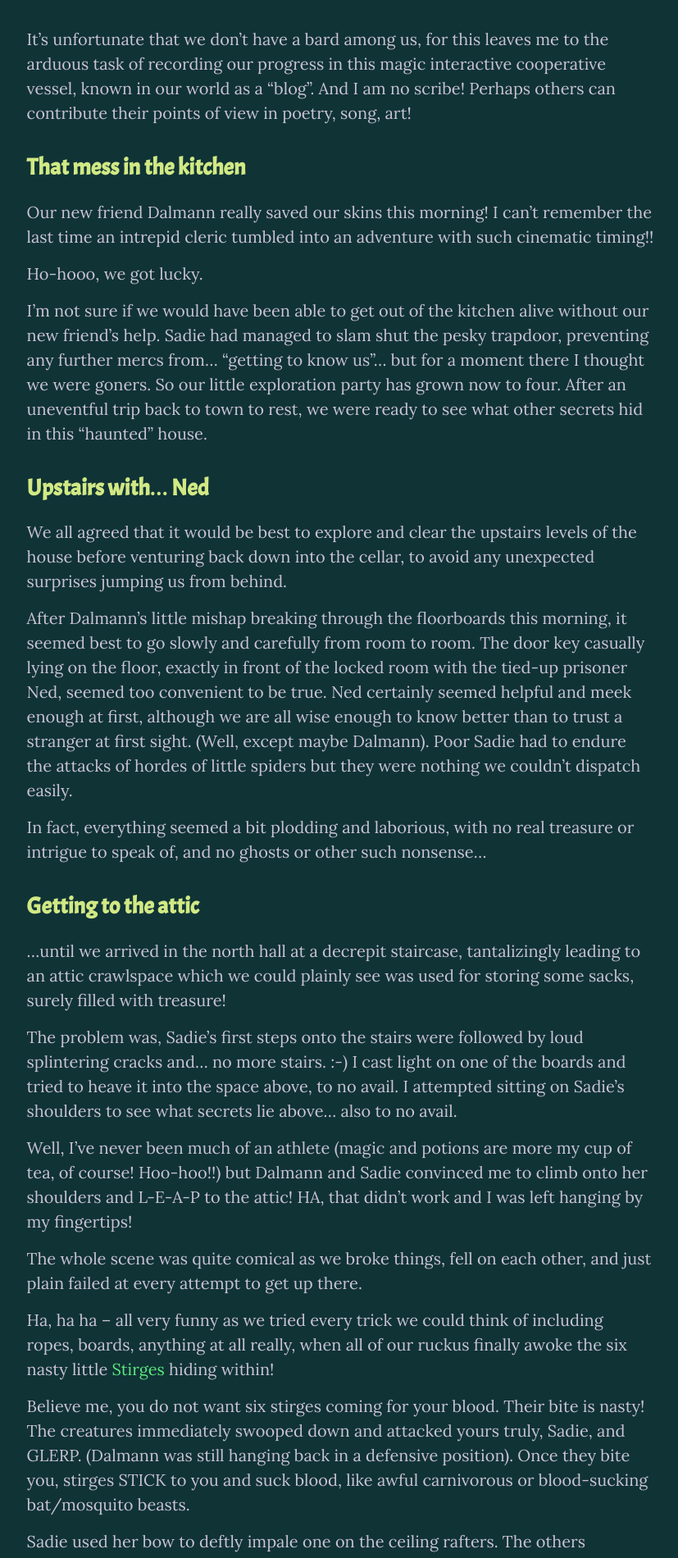
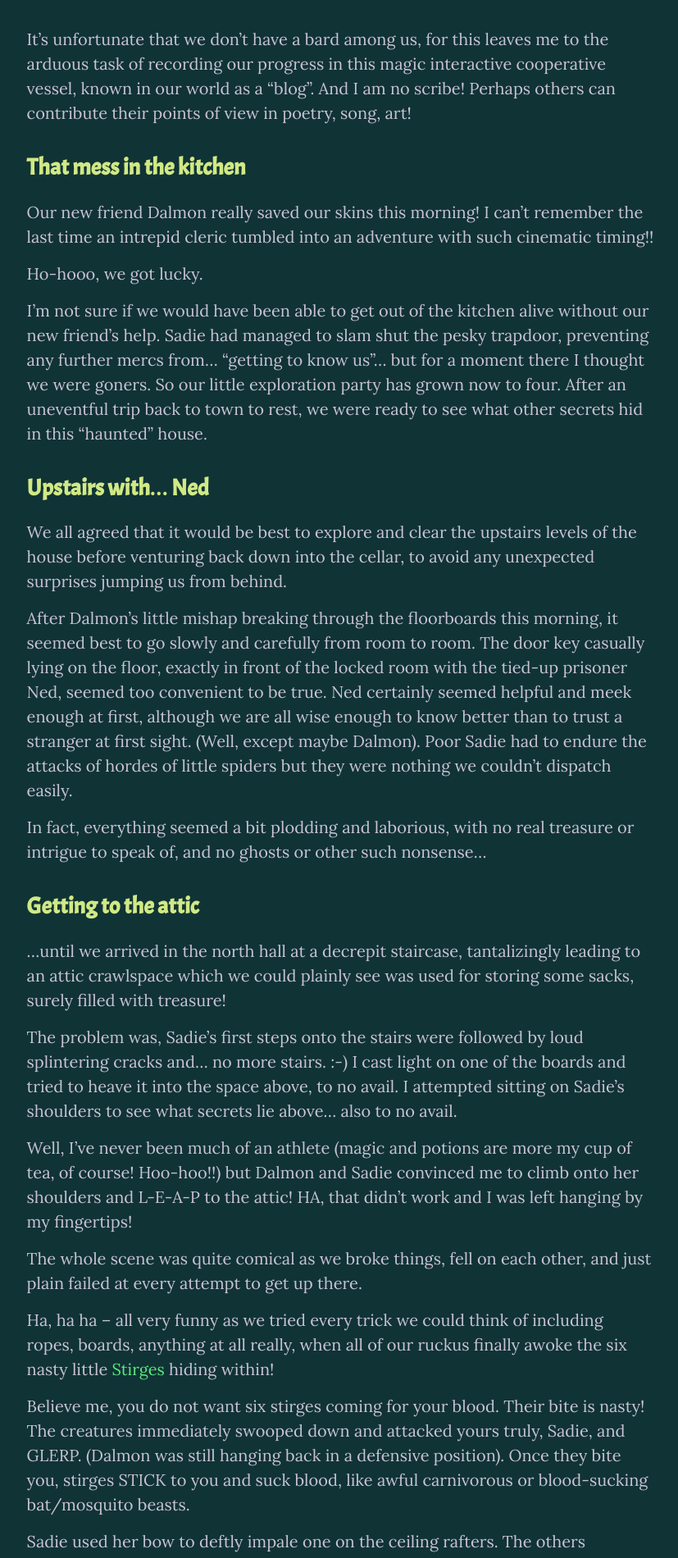
Before and after one commit to billyc/glint-of-valor, a Jekyll site: the page built from _posts/2020-06-28-new-friends.md, in a window 1280 px wide. Shown: the part 929-2829 px from the top of the page at 82% size, without its empty margins (225-1052 px from the left). Built offline with Jekyll 4.4.1, drawn with Linux system fonts in a browser that asks for light colours; some of the changed text lies outside the part shown.

Commit message:
fix dalmon's name

```diff
--- a/_data/characters.yml
+++ b/_data/characters.yml
@@ -13,7 +13,7 @@
   race: Dwarf
   story: Tough as nails and focused on finishing the job... whatever the job is.
 
-- name: Dalmann Schupschank
+- name: Dalmon Schupschank
   class: Cleric
   race: Human
   story: Recently out of the high monastery. Not very worldly just yet... you might even say naïve.
--- a/_posts/2020-06-28-new-friends.md
+++ b/_posts/2020-06-28-new-friends.md
@@ -10,7 +10,7 @@ It's unfortunate that we don't have a bard among us, for this leaves me to the a
 
 ## That mess in the kitchen
 
-Our new friend Dalmann really saved our skins this morning! I can't remember the last time an intrepid cleric tumbled into an adventure with such cinematic timing!!
+Our new friend Dalmon really saved our skins this morning! I can't remember the last time an intrepid cleric tumbled into an adventure with such cinematic timing!!
 
 Ho-hooo, we got lucky.
 
@@ -20,7 +20,7 @@ I'm not sure if we would have been able to get out of the kitchen alive without
 
 We all agreed that it would be best to explore and clear the upstairs levels of the house before venturing back down into the cellar, to avoid any unexpected surprises jumping us from behind.
 
-After Dalmann's little mishap breaking through the floorboards this morning, it seemed best to go slowly and carefully from room to room. The door key casually lying on the floor, exactly in front of the locked room with the tied-up prisoner Ned, seemed too convenient to be true. Ned certainly seemed helpful and meek enough at first, although we are all wise enough to know better than to trust a stranger at first sight. (Well, except maybe Dalmann). Poor Sadie had to endure the attacks of hordes of little spiders but they were nothing we couldn't dispatch easily.
+After Dalmon's little mishap breaking through the floorboards this morning, it seemed best to go slowly and carefully from room to room. The door key casually lying on the floor, exactly in front of the locked room with the tied-up prisoner Ned, seemed too convenient to be true. Ned certainly seemed helpful and meek enough at first, although we are all wise enough to know better than to trust a stranger at first sight. (Well, except maybe Dalmon). Poor Sadie had to endure the attacks of hordes of little spiders but they were nothing we couldn't dispatch easily.
 
 In fact, everything seemed a bit plodding and laborious, with no real treasure or intrigue to speak of, and no ghosts or other such nonsense...
 
@@ -30,19 +30,19 @@ In fact, everything seemed a bit plodding and laborious, with no real treasure o
 
 The problem was, Sadie's first steps onto the stairs were followed by loud splintering cracks and... no more stairs. :-) I cast light on one of the boards and tried to heave it into the space above, to no avail. I attempted sitting on Sadie's shoulders to see what secrets lie above... also to no avail.
 
-Well, I've never been much of an athlete (magic and potions are more my cup of tea, of course! Hoo-hoo!!) but Dalmann and Sadie convinced me to climb onto her shoulders and L-E-A-P to the attic! HA, that didn't work and I was left hanging by my fingertips!
+Well, I've never been much of an athlete (magic and potions are more my cup of tea, of course! Hoo-hoo!!) but Dalmon and Sadie convinced me to climb onto her shoulders and L-E-A-P to the attic! HA, that didn't work and I was left hanging by my fingertips!
 
 The whole scene was quite comical as we broke things, fell on each other, and just plain failed at every attempt to get up there.
 
 Ha, ha ha -- all very funny as we tried every trick we could think of including ropes, boards, anything at all really, when all of our ruckus finally awoke the six nasty little [Stirges](https://duckduckgo.com/?t=ffab&q=stirge&atb=v220-1&iax=images&ia=images) hiding within!
 
-Believe me, you do not want six stirges coming for your blood. Their bite is nasty! The creatures immediately swooped down and attacked yours truly, Sadie, and GLERP. (Dalmann was still hanging back in a defensive position). Once they bite you, stirges STICK to you and suck blood, like awful carnivorous or blood-sucking bat/mosquito beasts.
+Believe me, you do not want six stirges coming for your blood. Their bite is nasty! The creatures immediately swooped down and attacked yours truly, Sadie, and GLERP. (Dalmon was still hanging back in a defensive position). Once they bite you, stirges STICK to you and suck blood, like awful carnivorous or blood-sucking bat/mosquito beasts.
 
-Sadie used her bow to deftly impale one on the ceiling rafters. The others proceeded to attack us and injure us quite severely in turn -- Dalmann had to expend some of his healing powers, and I my last healing potion, to keep us in full health. But it turns out, while a stirge snacking on your leg is quite serious, its own skin is paper-thin and the slightest of successful attacks renders it harmless or dead.
+Sadie used her bow to deftly impale one on the ceiling rafters. The others proceeded to attack us and injure us quite severely in turn -- Dalmon had to expend some of his healing powers, and I my last healing potion, to keep us in full health. But it turns out, while a stirge snacking on your leg is quite serious, its own skin is paper-thin and the slightest of successful attacks renders it harmless or dead.
 
 ## In the attic
 
-Victory does have its spoils: one final attempted at tossing -ME- up into the attic (why didn't we try that before?) from the Dalmann's magically-repaired staircase (why didn't we try THAT before?) was finally successful.
+Victory does have its spoils: one final attempt at tossing -ME- up into the attic (why didn't we try that before?) from the Dalmon's magically-repaired staircase (why didn't we try THAT before?) was finally successful.
 
 This strange little sailor doll that I found by the sacks (full of junk)-- with deep jade eyes that are surely worth a fortune -- seems like it might be part of a larger story, perhaps even magical. What have we stumbled into in this rickety old house?
 
--- a/style.scss
+++ b/style.scss
@@ -22,6 +22,9 @@ body {
   background: $myBackground;
   font: 20px/1.5 $helveticaNeue;
   color: $colorBodyText;
+  @include mobile {
+    font: 18px/1.5 $helveticaNeue;
+  }
 }
 
 .container {
@@ -112,6 +115,11 @@ ol ol {
 ul ul,
 ol ul {
   list-style-type: circle;
+}
+
+li {
+  line-height: 24px;
+  margin-bottom: 10px;
 }
 
 em,
```
